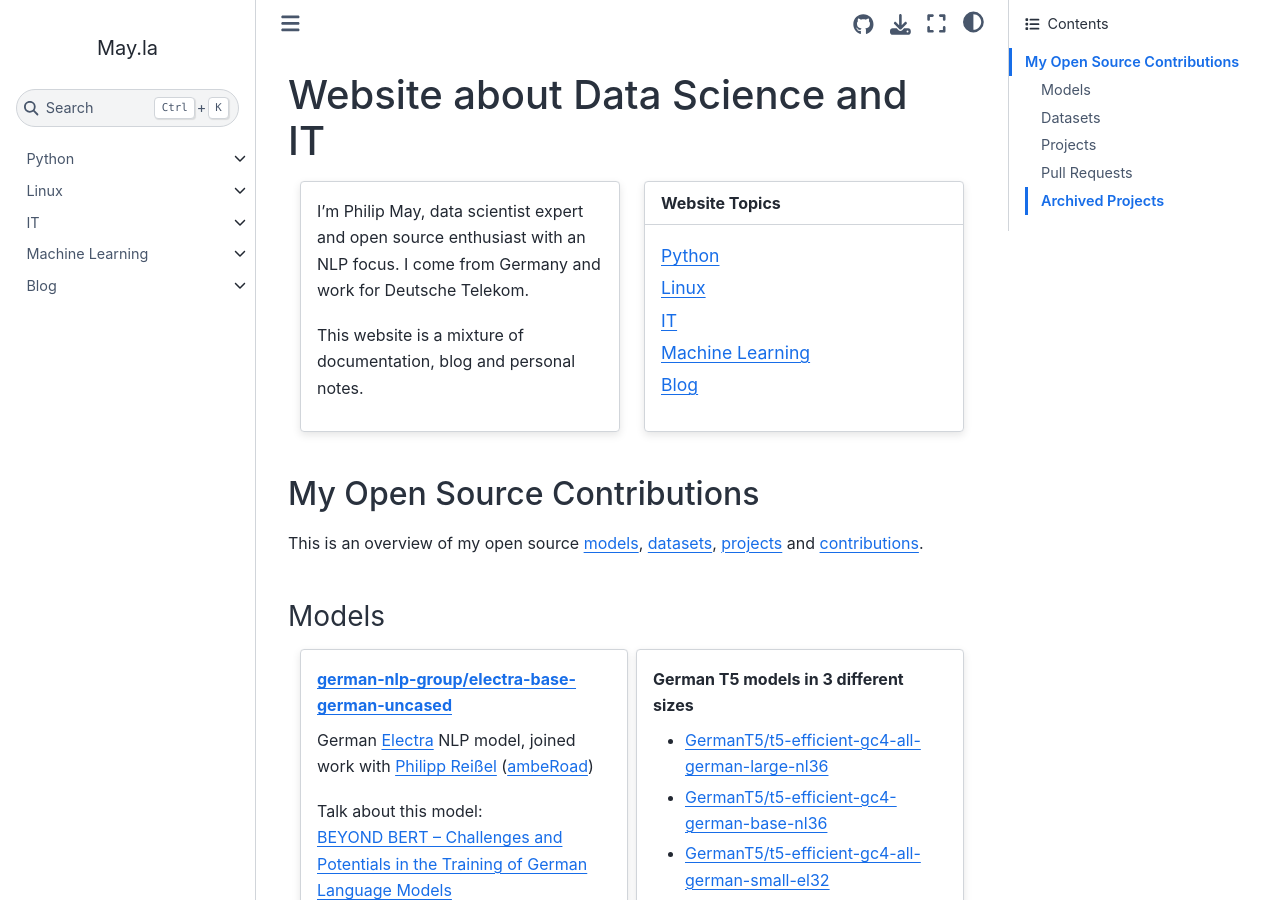
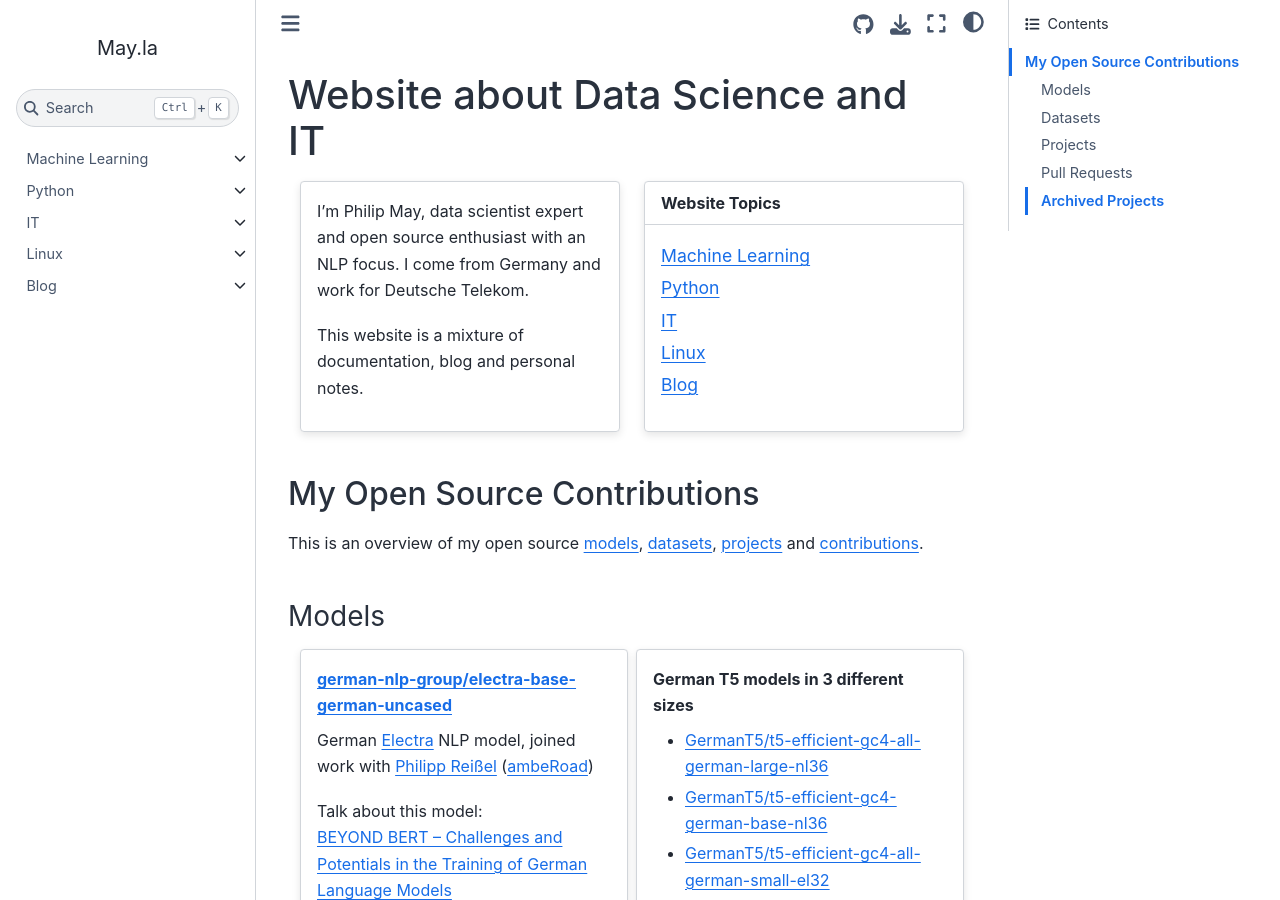
Before and after one commit to PhilipMay/PhilipMay_org, a Sphinx documentation site: the page built from source/index.md, in a window 1280 px wide and 900 px high. Built offline with Sphinx 7.4.7 and the Sphinx Book theme 1.1.4, drawn with Linux system fonts in a browser that asks for light colours; some of the changed text lies outside the part shown.

Commit message:
reorder categories on landingpage

```diff
--- a/source/index.md
+++ b/source/index.md
@@ -13,10 +13,10 @@
 :::{toctree}
 :maxdepth: 1
 
+machine-learning
 python
+it
 linux
-it
-machine-learning
 blog
 :::
 ::::
```
